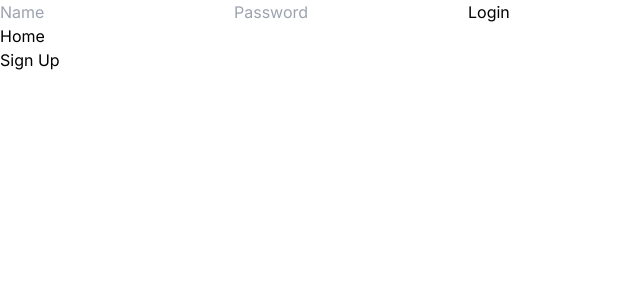
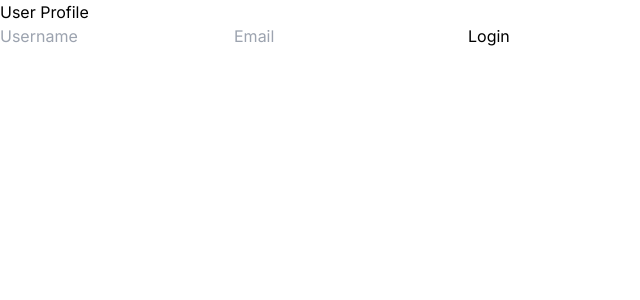
Before and after one commit to maylangomes/zone4ballers, a Next.js app in the folder frontend/: page /pages/login in a window 1280 px wide. Shown: the top 300 px of the page, without its empty margins (0-640 px from the left). Built offline with nearby package versions, Linux system fonts and the light colour scheme; no server answers.

Commit message:
fix: login et signup en mvc

```diff
--- a/frontend/src/app/api/controllers/loginController/page.tsx
+++ /dev/null
@@ -1,56 +0,0 @@
-import { supabase } from '../../../../../utils/supabase/client';
-import Cookies from 'js-cookie';
-import { encryptData } from '../../../../../utils/crypto';
-import bcrypt from 'bcryptjs';
-import { FormEvent } from 'react';
-
-const handleLogin = async (
-  e: FormEvent,
-  name: string,
-  password: string,
-  setName: (name: string) => void,
-  setPassword: (password: string) => void,
-  onSuccess: () => void
-) => {
-  e.preventDefault();
-
-  if (!name || !password) {
-    alert('Please fill in all inputs');
-    return;
-  }
-
-  const { data, error } = await supabase
-    .from('user')
-    .select('*')
-    .eq('name', name);
-
-  if (error) {
-    console.error('Error in select:', error);
-    alert('Error in select');
-  } else if (data.length === 0) {
-    alert('Error: Invalid name or password');
-  } else {
-    const user = data[0];
-    const isPasswordValid = bcrypt.compareSync(password, user.password);
-
-    if (isPasswordValid) {
-      localStorage.setItem('username', user.name);
-
-      const encryptedAdmin = encryptData(String(user.admin));
-      console.log('encryptedAdmin:', encryptedAdmin);
-      Cookies.set('admin', encryptedAdmin, { expires: 7, path: '/' });
-
-      const cookies = document.cookie;
-      console.log('Cookies:', cookies);
-
-      alert('Welcome!');
-      setName('');
-      setPassword('');
-      onSuccess();
-    } else {
-      alert('Error: Invalid name or password');
-    }
-  }
-};
-
-export default handleLogin;
--- a/frontend/src/app/api/controllers/productIdController/route.ts
+++ b/frontend/src/app/api/controllers/productIdController/route.ts
@@ -1,7 +1,7 @@
-import { NextResponse } from 'next/server';
+import { NextRequest, NextResponse } from 'next/server';
 import { getProductWithCategory } from './../../models/productIdModel/page';
 
-export async function POST(request: Request) {
+export async function POST(request: NextRequest) {
   try {
     const { productId } = await request.json();
     const productWithCategory = await getProductWithCategory(productId);
--- a/frontend/src/app/api/controllers/productsController/route.ts
+++ b/frontend/src/app/api/controllers/productsController/route.ts
@@ -1,7 +1,7 @@
-import { NextResponse } from 'next/server';
+import { NextRequest, NextResponse } from 'next/server';
 import { supabase } from '../../../../../utils/supabase/client';
 
-export async function POST(request: Request) {
+export async function POST(request: NextRequest) {
   try {
     const { filter } = await request.json();
     console.log('Request filter:', filter);
--- /dev/null
+++ b/frontend/src/app/api/controllers/signupController/route.tsx
@@ -0,0 +1,23 @@
+import { NextRequest, NextResponse } from 'next/server';
+import { createUser } from '../../models/signupModel/page';
+
+export async function POST(request: NextRequest) {
+  try {
+    const formData = await request.formData();
+    const name = formData.get('name') as string;
+    const email = formData.get('email') as string;
+    const password = formData.get('password') as string;
+    const profileImage = formData.get('profileImage') as File;
+
+    if (!name || !email || !password || !profileImage) {
+      return NextResponse.json({ message: 'Please fill in all inputs' }, { status: 400 });
+    }
+
+    await createUser(name, email, password, profileImage);
+
+    return NextResponse.json({ message: 'Congrats! Your account has been created' }, { status: 200 });
+  } catch (error) {
+    console.error(error);
+    return NextResponse.json({ message: error.message }, { status: 500 });
+  }
+}
--- /dev/null
+++ b/frontend/src/app/api/models/loginModel/page.tsx
@@ -0,0 +1,13 @@
+import { supabase } from '../../../../../utils/supabase/client';
+
+export const getAllUsers = async () => {
+  const { data, error } = await supabase
+    .from('user')
+    .select('*');
+
+  if (error) {
+    throw new Error(error.message);
+  }
+
+  return data;
+};
--- a/frontend/src/app/api/models/productIdModel/page.tsx
+++ b/frontend/src/app/api/models/productIdModel/page.tsx
@@ -1,4 +1,3 @@
-// models/productModel.ts (ou productModel/page.ts)
 import { supabase } from './../../../../../utils/supabase/client';
 
 export const getProductWithCategory = async (productId: string) => {
--- /dev/null
+++ b/frontend/src/app/api/models/signupModel/page.tsx
@@ -0,0 +1,43 @@
+import { supabase } from '../../../../../utils/supabase/client';
+import bcrypt from 'bcryptjs';
+
+export const createUser = async (
+  name: string,
+  email: string,
+  password: string,
+  profileImage: File
+) => {
+  const date = new Date();
+  const timestamp = date.toISOString().replace(/[:.-]/g, '');
+  const imageFileName = `${timestamp}-${email}-${profileImage.name}`;
+
+  const { error: uploadError } = await supabase
+    .storage
+    .from('images')
+    .upload(`PDP/${imageFileName}`, profileImage);
+
+  if (uploadError) {
+    throw new Error('Error uploading image');
+  }
+
+  const { data: imageData } = supabase
+    .storage
+    .from('images')
+    .getPublicUrl(`PDP/${imageFileName}`);
+
+
+  const imageUrl = imageData.publicUrl;
+
+  const salt = bcrypt.genSaltSync(10);
+  const hashedPassword = bcrypt.hashSync(password, salt);
+
+  const { data, error } = await supabase
+    .from('user')
+    .insert([{ name, email, password: hashedPassword, profile_image_url: imageUrl }]);
+
+  if (error) {
+    throw new Error('Error creating user');
+  }
+
+  return data;
+};
--- a/frontend/src/app/pages/login/page.tsx
+++ b/frontend/src/app/pages/login/page.tsx
@@ -1,41 +1,74 @@
 'use client';
 
-import { useState, FormEvent } from 'react';
-import { useRouter } from 'next/navigation';
-import handleLogin from '@/app/api/controllers/loginController/page';
+import { useState } from 'react';
 
-export default function Login() {
-  const [name, setName] = useState('');
-  const [password, setPassword] = useState('');
-  const router = useRouter();
-  const IsLoginSuccess = () => {
-    router.push('/');
+const UserProfile = () => {
+  const [username, setUsername] = useState('');
+  const [email, setEmail] = useState('');
+  const [loading, setLoading] = useState(false);
+  const [error, setError] = useState<string | null>(null);
+  const [loginMessage, setLoginMessage] = useState<string | null>(null);
+
+  const handleLogin = async (e: React.FormEvent) => {
+    e.preventDefault();
+
+    if (!username || !email) {
+      setLoginMessage('Please fill in both fields.');
+      return;
     }
+
+    setLoading(true);
+    setError(null);
+
+    try {
+      const response = await fetch('/api/controllers/loginController', {
+        method: 'POST',
+        headers: {
+          'Content-Type': 'application/json',
+        },
+        body: JSON.stringify({ username, email }),
+      });
+
+      if (!response.ok) {
+        const result = await response.json();
+        setLoginMessage(result.message);
+        return;
+      }
+
+      const result = await response.json();
+      setLoginMessage(result.message);
+    } catch (error) {
+      setError('An error occurred while logging in.');
+    } finally {
+      setLoading(false);
+    }
+  };
 
   return (
     <div>
-      <form onSubmit={(e) => handleLogin(e, name, password, setName, setPassword, IsLoginSuccess)}>
+      <h2>User Profile</h2>
+      <form onSubmit={handleLogin}>
+        <div>
           <input
             type="text"
-          placeholder="Name"
-          value={name}
-          onChange={(e) => setName(e.target.value)}
+            placeholder="Username"
+            value={username}
+            onChange={(e) => setUsername(e.target.value)}
           />
           <input
-          type="password"
-          placeholder="Password"
-          value={password}
-          onChange={(e) => setPassword(e.target.value)}
+            type="email"
+            placeholder="Email"
+            value={email}
+            onChange={(e) => setEmail(e.target.value)}
           />
           <button type="submit">Login</button>
+        </div>
       </form>
-      <button type="button" onClick={() => router.push('/')}>
-        Home
-      </button>
-      <br />
-      <button type="button" onClick={() => router.push('/pages/signup')}>
-        Sign Up
-      </button>
+      {loading && <p>Loading...</p>}
+      {error && <p>Error: {error}</p>}
+      {loginMessage && <p>{loginMessage}</p>}
     </div>
   );
-}
+};
+
+export default UserProfile;
--- a/frontend/src/app/pages/signup/page.tsx
+++ b/frontend/src/app/pages/signup/page.tsx
@@ -1,64 +1,53 @@
 'use client';
 
 import { useState, FormEvent } from 'react';
-import { supabase } from '../../../../utils/supabase/client';
 import { useRouter } from 'next/navigation';
-import bcrypt from 'bcryptjs';
 
 export default function AddUser() {
   const [name, setName] = useState('');
   const [email, setEmail] = useState('');
   const [password, setPassword] = useState('');
   const [profileImage, setProfileImage] = useState<File | null>(null);
+  const [message, setMessage] = useState<string | null>(null);
+  const [loading, setLoading] = useState(false);
   const router = useRouter();
 
   const createAccount = async (e: FormEvent) => {
     e.preventDefault();
 
     if (!name || !email || !password || !profileImage) {
-      alert('Please fill in all inputs');
+      setMessage('Please fill in all inputs');
       return;
     }
 
-    const date = new Date();
-    const timestamp = date.toISOString().replace(/[:.-]/g, '');
-    const imageFileName = `${timestamp}-${email}-${profileImage.name}`;
+    setLoading(true);
+    setMessage(null);
 
-    const { error: uploadError } = await supabase
-      .storage
-      .from('images')
-      .upload(`PDP/${imageFileName}`, profileImage);
+    const formData = new FormData();
+    formData.append('name', name);
+    formData.append('email', email);
+    formData.append('password', password);
+    formData.append('profileImage', profileImage);
 
-    if (uploadError) {
-      console.error("Error uploading image:", uploadError);
-      alert('Error: Your image has not been uploaded');
-      return;
-    }
+    try {
+      const response = await fetch('/api/controllers/signupController', {
+        method: 'POST',
+        body: formData,
+      });
 
-    const { data: imageData } = supabase
-      .storage
-      .from('images')
-      .getPublicUrl(`PDP/${imageFileName}`);
+      const result = await response.json();
+      setMessage(result.message);
 
-    const imageUrl = imageData.publicUrl;
-
-    console.log("Image URL:", imageUrl);
-
-    const salt = bcrypt.genSaltSync(10);
-    const hashedPassword = bcrypt.hashSync(password, salt);
-
-    const { data, error } = await supabase
-      .from('user')
-      .insert([{ name, email, password: hashedPassword, profile_image_url: imageUrl }]);
-
-    if (error) {
-      console.error('Error user :', error);
-      alert('Error : your account has not been created');
-    } else {
-      alert('Congrats ! Your account has been created');
-      setName('');
-      setEmail('');
-      setPassword('');
+      if (response.ok) {
+        setName('');
+        setEmail('');
+        setPassword('');
+        setProfileImage(null);
+      }
+    } catch (error) {
+      setMessage('An error occurred during sign up.');
+    } finally {
+      setLoading(false);
     }
   };
 
@@ -89,13 +78,16 @@ export default function AddUser() {
           onChange={(e) => setProfileImage(e.target.files?.[0] || null)}
         />
 
-        <button type="submit">Sign up</button>
+        <button type="submit" disabled={loading}>
+          {loading ? 'Signing up...' : 'Sign up'}
+        </button>
       </form>
+      {message && <p>{message}</p>}
       <button type="button" onClick={() => router.push('/')}>
         Home
       </button>
       <br />
-      <button type="button" onClick={() => router.push('/pages/login')}>
+      <button type="button" onClick={() => router.push('/login')}>
         Login
       </button>
     </div>
```
Also changed, not shown: frontend/src/app/api/controllers/loginController/route.tsx (added, +27 -0 lines). Lines whose indentation alone changed are shown as unchanged.
